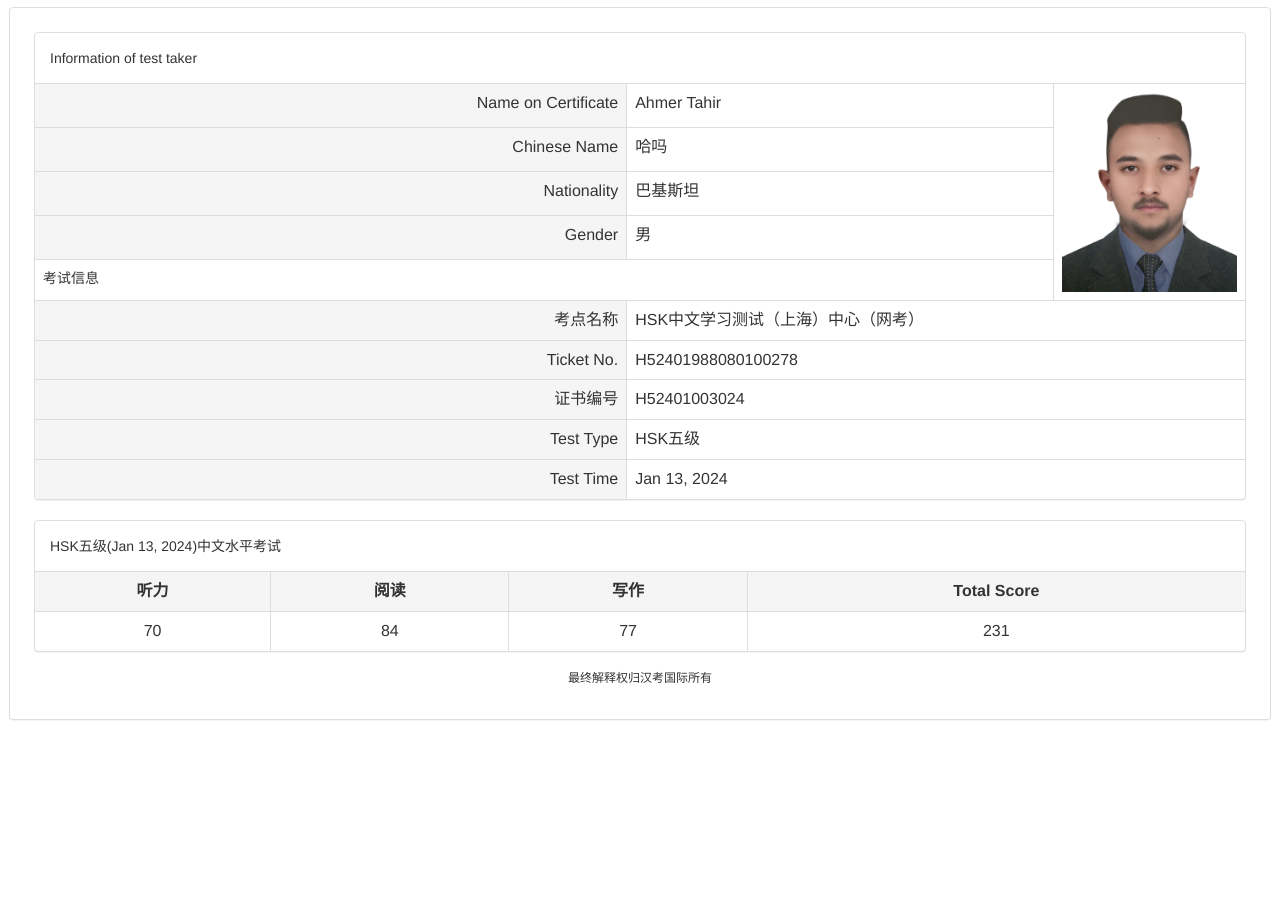
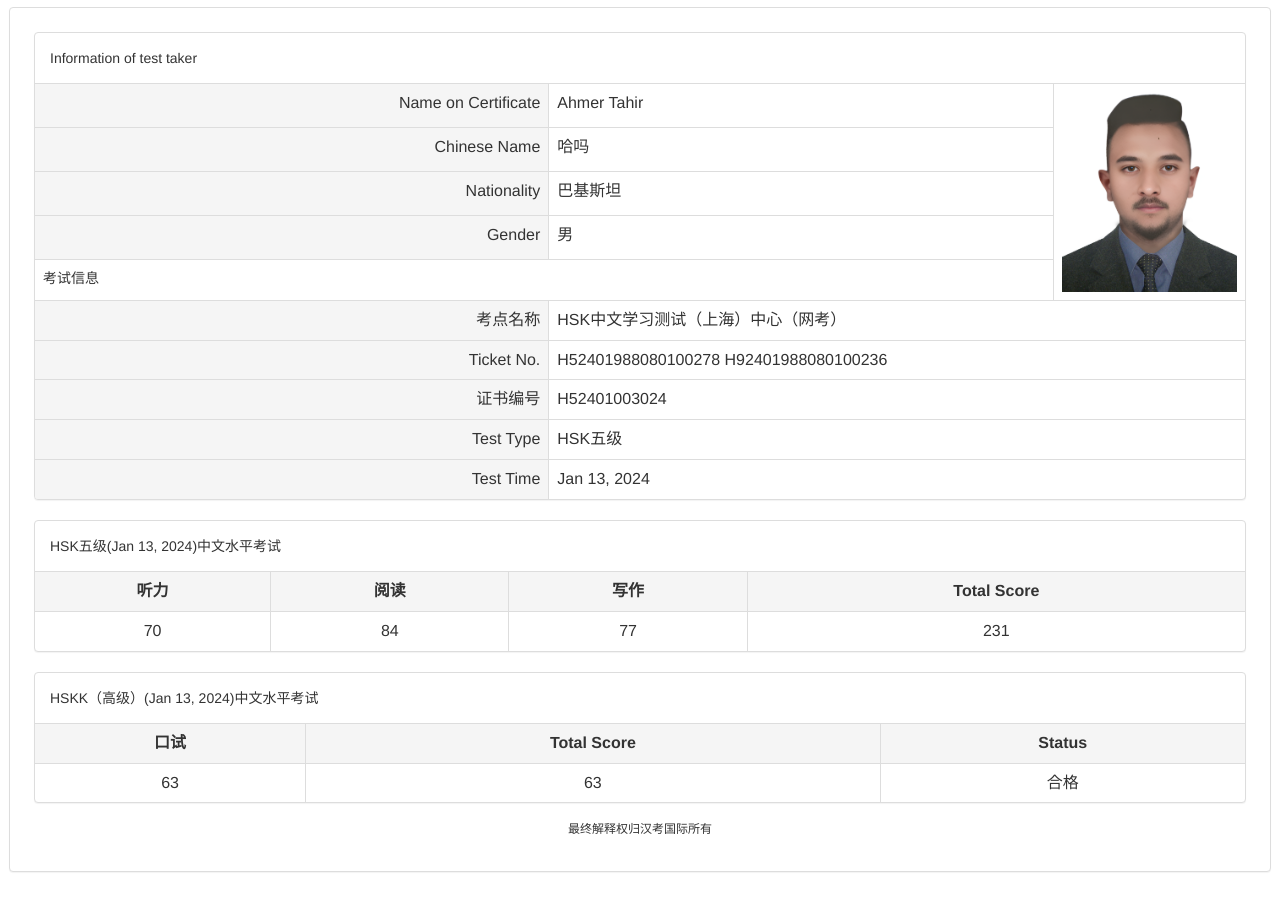
Before and after one commit to Zsh-does/simplestudystuff, a plain HTML site: page queryScore.do&zsid=16349479/index.html in a window 1280 px wide. Shown: the part 95-996 px from the top of the page. Before the commit the page ends 844 px from the top, so only its background shows below. Drawn offline with Linux system fonts and the light colour scheme.

Commit message:
Update index.html

```diff
--- a/queryScore.do&zsid=16349479/index.html
+++ b/queryScore.do&zsid=16349479/index.html
@@ -48,7 +48,7 @@
 						</tr>
 						<tr>
 							<td class="active text-right">Ticket No.</td>
-							<td colspan="2">H52401988080100278</td>
+							<td colspan="2">H52401988080100278 H92401988080100236</td>
 						</tr>
 						<tr>
 							<td class="active text-right">证书编号</td>
@@ -138,6 +138,48 @@
 			<!-- 越南才显示 或者 能关联上口语的才显示 flag 代表关联上成绩 180 越南-->
 
 
+										<div class="panel panel-default">
+											<!-- Default panel contents -->
+											<div class="panel-body">
+												HSKK（高级）(Jan 13, 2024)中文水平考试
+											</div>
+											<!-- Table -->
+											<table class="table table-bordered">
+												<thead>
+													<tr class="active">
+
+
+															<th><div align="center">口试</div></th>
+
+														<th><div align="center">Total Score</div></th>
+
+
+																<th><div align="center">Status</div></th>
+
+
+
+													</tr>
+												</thead>
+												<tbody>
+													<tr>
+
+															<td align="center">
+																63
+															</td>
+
+														<td align="center">63</td>
+
+
+																<td align="center">合格</td>
+
+
+
+													</tr>
+												</tbody>
+											</table>
+
+										</div>
+
 
 
 
```
